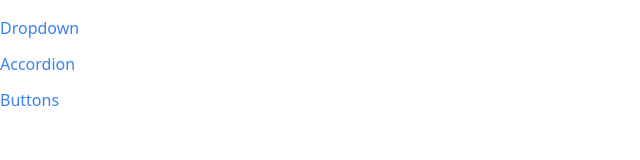
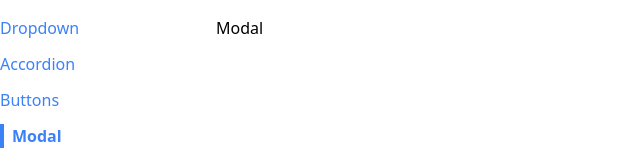
Before and after one commit to lqlever/comps, a React (Create React App) app: page /modal in a window 1280 px wide. Shown: the top 160 px of the page, without its empty margins (0-640 px from the left). Built offline with nearby package versions, Linux system fonts and the light colour scheme.

Commit message:
add modal component and modal page to project

```diff
--- a/src/App.js
+++ b/src/App.js
@@ -3,6 +3,7 @@
 import AccordionPage from './pages/AccordionPage';
 import DropdownPage from './pages/DropdownPage';
 import ButtonPage from './pages/ButtonPage';
+import ModalPage from './pages/ModalPage';
 
 function App() {
 
@@ -18,6 +19,9 @@
       <Route path="/buttons">
         <ButtonPage />
       </Route>
+      <Route path="/modal">
+        <ModalPage />
+      </Route>
     </div>
   </div>
 };
--- /dev/null
+++ b/src/components/Modal.js
@@ -0,0 +1,9 @@
+function Modal() {
+  return (
+    <div>
+      <h1>Modal</h1>
+    </div>
+  );
+};
+
+export default Modal;
--- a/src/components/Sidebar.js
+++ b/src/components/Sidebar.js
@@ -4,7 +4,8 @@
   const links = [
     { path: "/", label: "Dropdown" },
     { path: "/accordion", label: "Accordion" },
-    { path: "/buttons", label: "Buttons" }
+    { path: "/buttons", label: "Buttons" },
+    { path: "/modal", label: "Modal"}
   ];
 
   const renderedLinks = links.map((link) => {
--- a/src/pages/AccordionPage.js
+++ b/src/pages/AccordionPage.js
@@ -1,4 +1,4 @@
-import Accordion from "../components/Accordion";
+import Accordion from '../components/Accordion';
 
 function AccordionPage() {
 
--- a/src/pages/ButtonPage.js
+++ b/src/pages/ButtonPage.js
@@ -1,5 +1,5 @@
-import { GoBell, GoDatabase } from "react-icons/go";
-import Button from "../components/Button";
+import { GoBell, GoDatabase } from 'react-icons/go';
+import Button from '../components/Button';
 
 function ButtonPage() {
   return (
--- a/src/pages/DropdownPage.js
+++ b/src/pages/DropdownPage.js
@@ -1,5 +1,5 @@
-import { useState } from "react";
-import Dropdown from "../components/Dropdown";
+import { useState } from 'react';
+import Dropdown from '../components/Dropdown';
 
 function DropdownPage() {
 
--- /dev/null
+++ b/src/pages/ModalPage.js
@@ -0,0 +1,11 @@
+import Modal from "../components/Modal";
+
+function ModalPage() {
+  return (
+    <div>
+      <Modal />
+    </div>
+  );
+};
+
+export default ModalPage;
```
